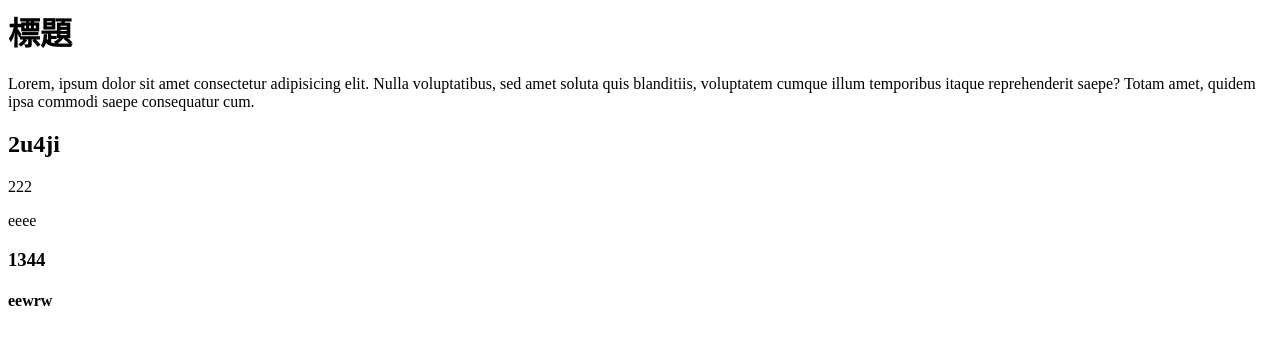
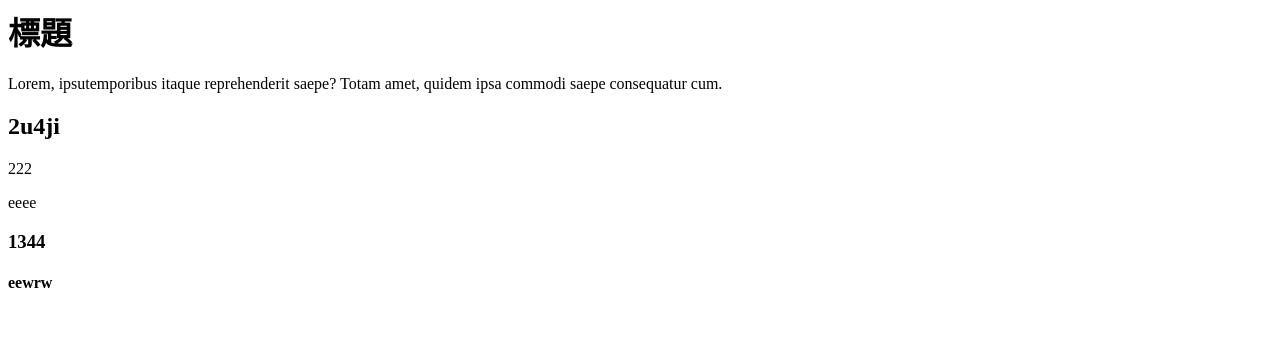
Before and after one commit to jolinhappy/learn-git, a plain HTML site: page index.html in a window 1280 px wide. Drawn offline with Linux system fonts and the light colour scheme.

Commit message:
modify p tag

```diff
--- a/index.html
+++ b/index.html
@@ -1,7 +1,6 @@
 <div class="wrap">
   <h1>標題</h1>
-  <p>Lorem, ipsum dolor sit amet consectetur adipisicing elit. Nulla voluptatibus, sed amet soluta quis blanditiis,
-    voluptatem cumque illum temporibus itaque reprehenderit saepe? Totam amet, quidem ipsa commodi saepe consequatur
+  <p>Lorem, ipsutemporibus itaque reprehenderit saepe? Totam amet, quidem ipsa commodi saepe consequatur
     cum.</p>
   <h2>2u4ji</h2>
   <p>222</p>
```
